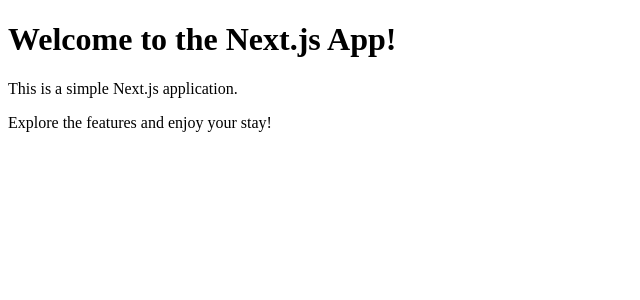
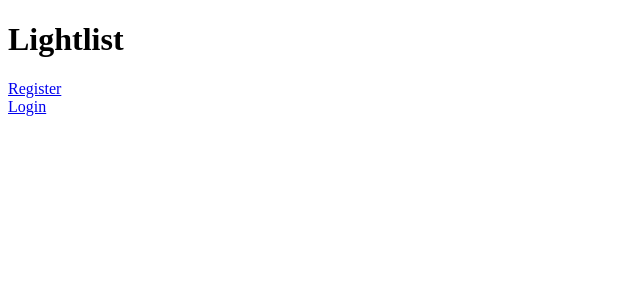
Before and after one commit to khirayama/beta.lightlist, a Next.js app in the folder sample/: page / in a window 1280 px wide. Shown: the top 300 px of the page, without its empty margins (0-640 px from the left). Built offline with nearby package versions, Linux system fonts and the light colour scheme.

Commit message:
Create register page

```diff
--- a/sample/package.json
+++ b/sample/package.json
@@ -19,6 +19,7 @@
     "@types/node": "22.14.1",
     "@types/react": "19.1.2",
     "@types/react-dom": "19.1.2",
+    "prettier": "3.5.3",
     "typescript": "5.8.3"
   }
 }
--- a/sample/src/pages/index.tsx
+++ b/sample/src/pages/index.tsx
@@ -1,9 +1,13 @@
 export default function IndexPage() {
   return (
     <div>
-      <h1>Welcome to the Next.js App!</h1>
-      <p>This is a simple Next.js application.</p>
-      <p>Explore the features and enjoy your stay!</p>
+      <h1>Lightlist</h1>
+      <div>
+        <a href="/register">Register</a>
+      </div>
+      <div>
+        <a href="/login">Login</a>
+      </div>
     </div>
   );
-};
+}
```
Also changed, not shown: sample/src/pages/register.tsx (+45 -0 lines), 1 other file (tests, documents, lock files or other folders).
